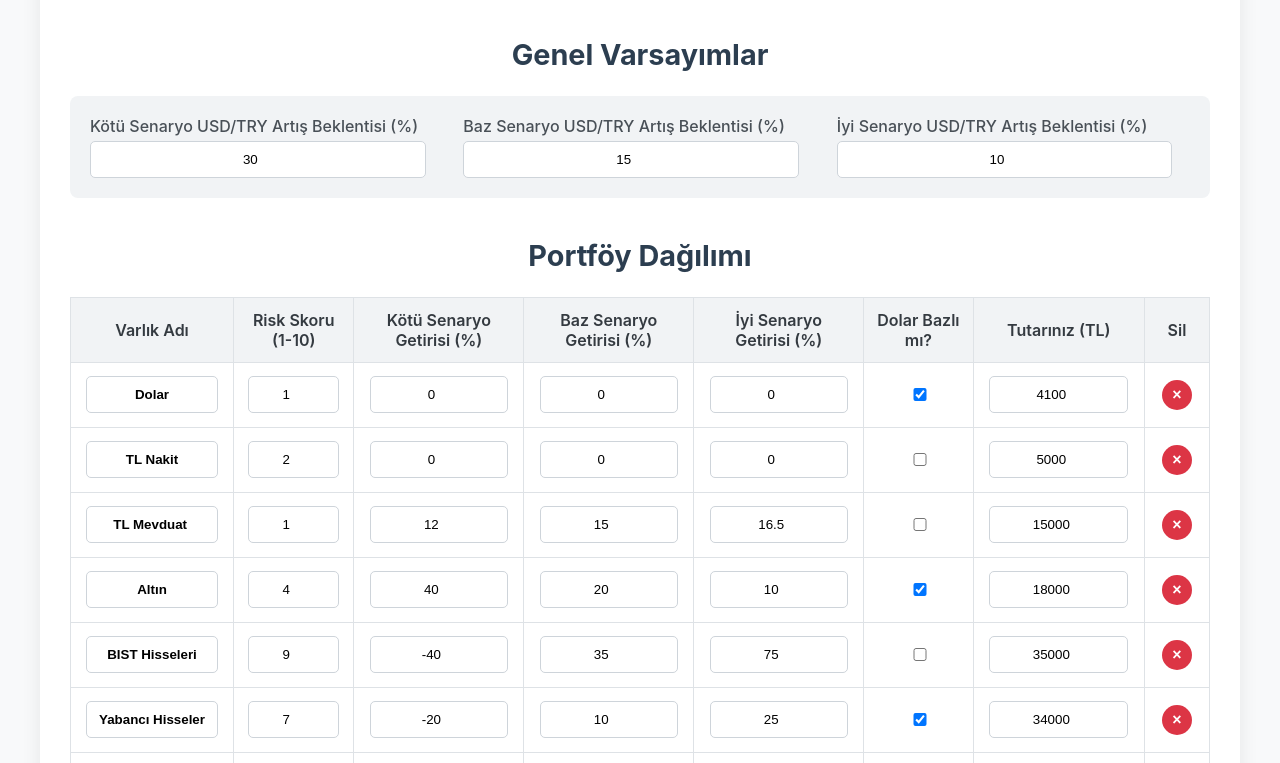
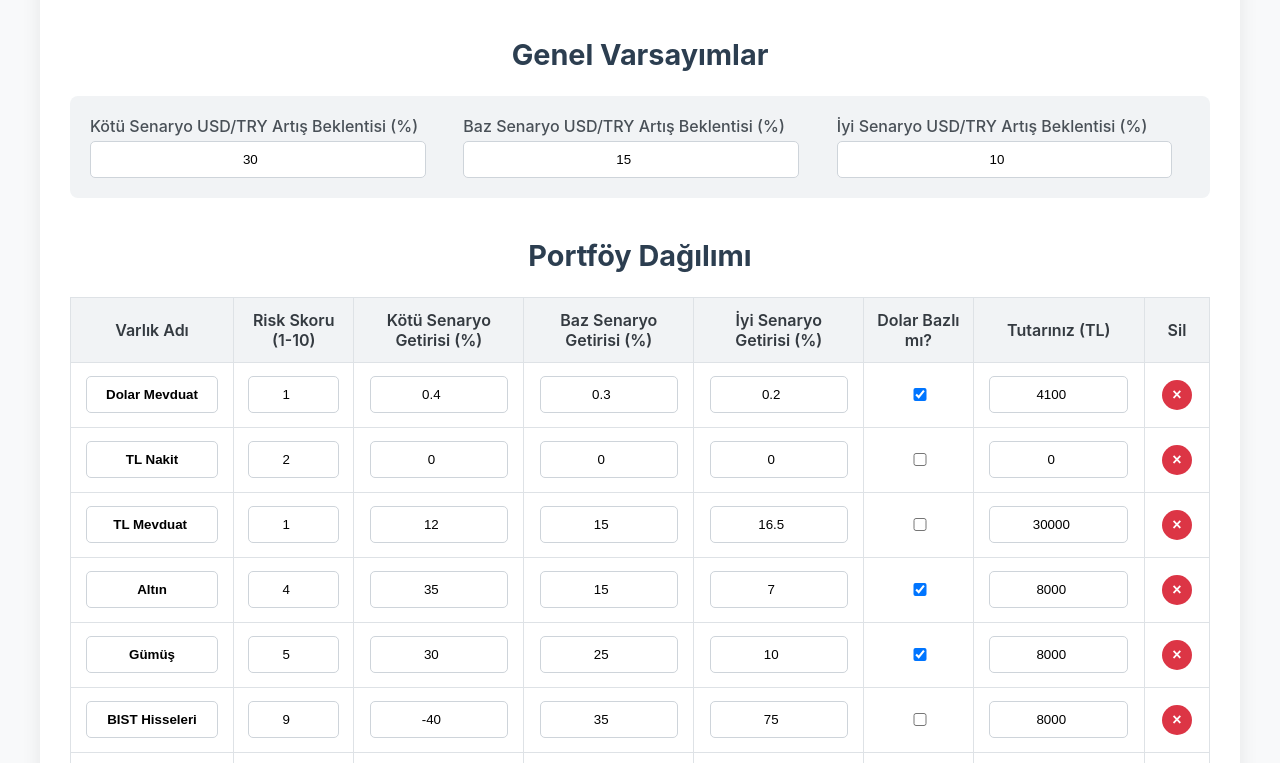
Before and after one commit to CelalBerkeAkyol/portfolio-analyzer, a plain HTML site: page index.html in a window 1280 px wide. Shown: the part 182-945 px from the top of the page. Drawn offline with nearby package versions, Linux system fonts and the light colour scheme.

Commit message:
new default values

```diff
--- a/index.html
+++ b/index.html
@@ -320,11 +320,11 @@
         // Varsayılan varlık listesi sizin sağladığınız değerlerle güncellendi.
         const defaultAssets = [
           {
-            name: "Dolar",
+            name: "Dolar Mevduat",
             risk: 1,
-            bad: 0,
-            base: 0,
-            good: 0,
+            bad: 0.4,
+            base: 0.3,
+            good: 0.2,
             isUsd: true,
             amount: 4100,
           },
@@ -335,7 +335,7 @@
             base: 0,
             good: 0,
             isUsd: false,
-            amount: 5000,
+            amount: 0,
           },
           {
             name: "TL Mevduat ",
@@ -344,16 +344,25 @@
             base: 15,
             good: 16.5,
             isUsd: false,
-            amount: 15000,
+            amount: 30000,
           },
           {
             name: "Altın",
             risk: 4,
-            bad: 40,
-            base: 20,
+            bad: 35,
+            base: 15,
+            good: 7,
+            isUsd: true,
+            amount: 8000,
+          },
+          {
+            name: "Gümüş",
+            risk: 5,
+            bad: 30,
+            base: 25,
             good: 10,
             isUsd: true,
-            amount: 18000,
+            amount: 8000,
           },
           {
             name: "BIST Hisseleri",
@@ -362,7 +371,7 @@
             base: 35,
             good: 75,
             isUsd: false,
-            amount: 35000,
+            amount: 8000,
           },
           {
             name: "Yabancı Hisseler",
@@ -371,7 +380,7 @@
             base: 10,
             good: 25,
             isUsd: true,
-            amount: 34000,
+            amount: 8000,
           },
           {
             name: "Kripto Varlık",
@@ -380,7 +389,7 @@
             base: 40,
             good: 75,
             isUsd: true,
-            amount: 28000,
+            amount: 1000,
           },
         ];
         defaultAssets.forEach((asset) => addAssetRow(asset));
```
